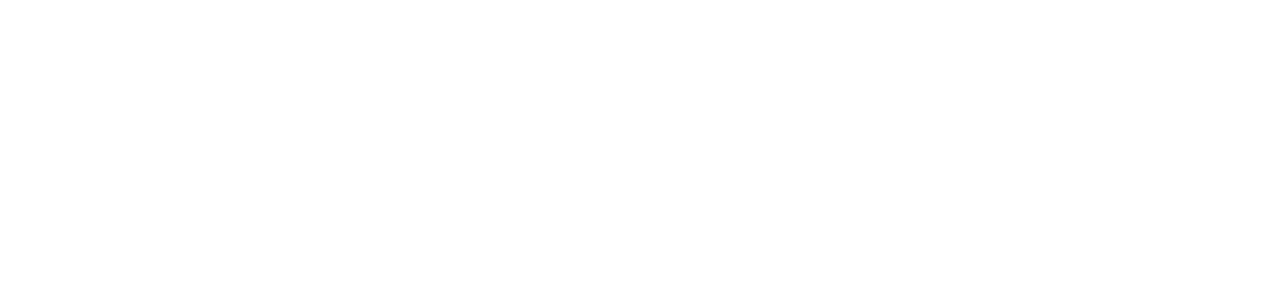
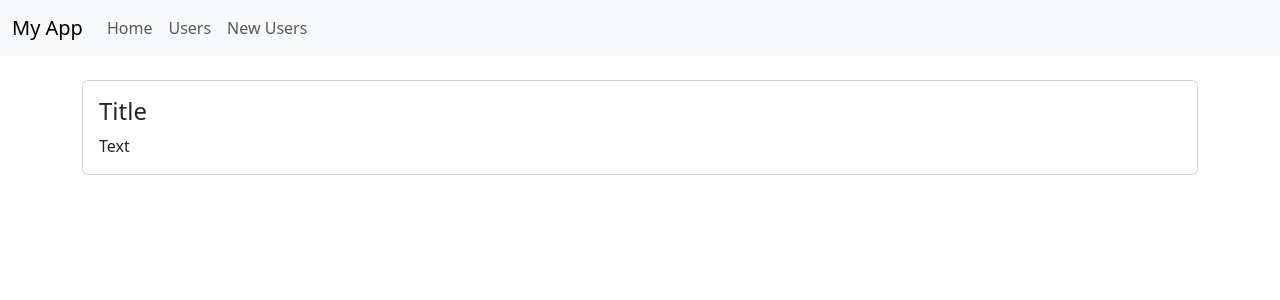
Before and after one commit to maatoub/CRUD-app-reactJS, a React (Create React App) app: page / in a window 1280 px wide. Shown: the top 300 px of the page. Built offline with nearby package versions, Linux system fonts and the light colour scheme.

Commit message:
committed

```diff
--- a/src/App.js
+++ b/src/App.js
@@ -3,6 +3,7 @@
 import Home from "./pages/Home";
 import Users from "./pages/Users";
 import NewUsers from "./pages/NewUsers";
+import "bootstrap/dist/css/bootstrap.min.css";
 
 function App() {
   return (
@@ -11,7 +12,7 @@
         <Routes>
           <Route path="/" element={<Home />}></Route>
           <Route path="/users" element={<Users />}></Route>
-          <Route path="/new-users" element={<NewUsers />}></Route>
+          <Route path="/new-user" element={<NewUsers />}></Route>
         </Routes>
       </BrowserRouter>
     </>
--- a/src/components/NavBar.js
+++ b/src/components/NavBar.js
@@ -1,11 +1,38 @@
-import React from 'react'
-
+import React from "react";
+import "bootstrap/dist/css/bootstrap.min.css";
+import { Link } from "react-router-dom";
 const NavBar = () => {
   return (
-    <div>
+    <nav class="navbar navbar-expand-lg navbar-light bg-light">
+      <div class="container-fluid">
+        <a class="navbar-brand">My App</a>
+        <button
+          class="navbar-toggler"
+          type="button"
+          data-bs-toggle="collapse"
+          data-bs-target="#navbarNavAltMarkup"
+          aria-controls="navbarNavAltMarkup"
+          aria-expanded="false"
+          aria-label="Toggle navigation"
+        >
+          <span class="navbar-toggler-icon"></span>
+        </button>
+        <div class="collapse navbar-collapse" id="navbarNavAltMarkup">
+          <div class="navbar-nav">
+            <Link className="nav-link" to={"/"}>
+              Home
+            </Link>
+            <Link className="nav-link" to={"/users"}>
+              Users
+            </Link>
+            <Link className="nav-link" to={"/new-user"}>
+              New Users
+            </Link>
+          </div>
+        </div>
+      </div>
+    </nav>
+  );
+};
 
-    </div>
-  )
-}
-
-export default NavBar
+export default NavBar;
--- a/src/pages/Home.js
+++ b/src/pages/Home.js
@@ -1,11 +1,20 @@
-import React from 'react'
+import React from "react";
+import NavBar from "../components/NavBar";
 
 const Home = () => {
   return (
-    <div>
+    <>
+      <NavBar />
+      <div className="container mt-4">
+        <div class="card">
+          <div class="card-body">
+            <h4 class="card-title">Title</h4>
+            <p class="card-text">Text</p>
+          </div>
+        </div>
+      </div>
+    </>
+  );
+};
 
-    </div>
-  )
-}
-
-export default Home
+export default Home;
--- a/src/pages/NewUsers.js
+++ b/src/pages/NewUsers.js
@@ -1,9 +1,10 @@
 import React from 'react'
+import NavBar from '../components/NavBar'
 
 const NewUsers = () => {
   return (
     <div>
-
+      <NavBar/>
     </div>
   )
 }
--- a/src/pages/Users.js
+++ b/src/pages/Users.js
@@ -1,9 +1,10 @@
 import React from 'react'
+import NavBar from '../components/NavBar'
 
 const Users = () => {
   return (
     <div>
-
+      <NavBar/>
     </div>
   )
 }
```
